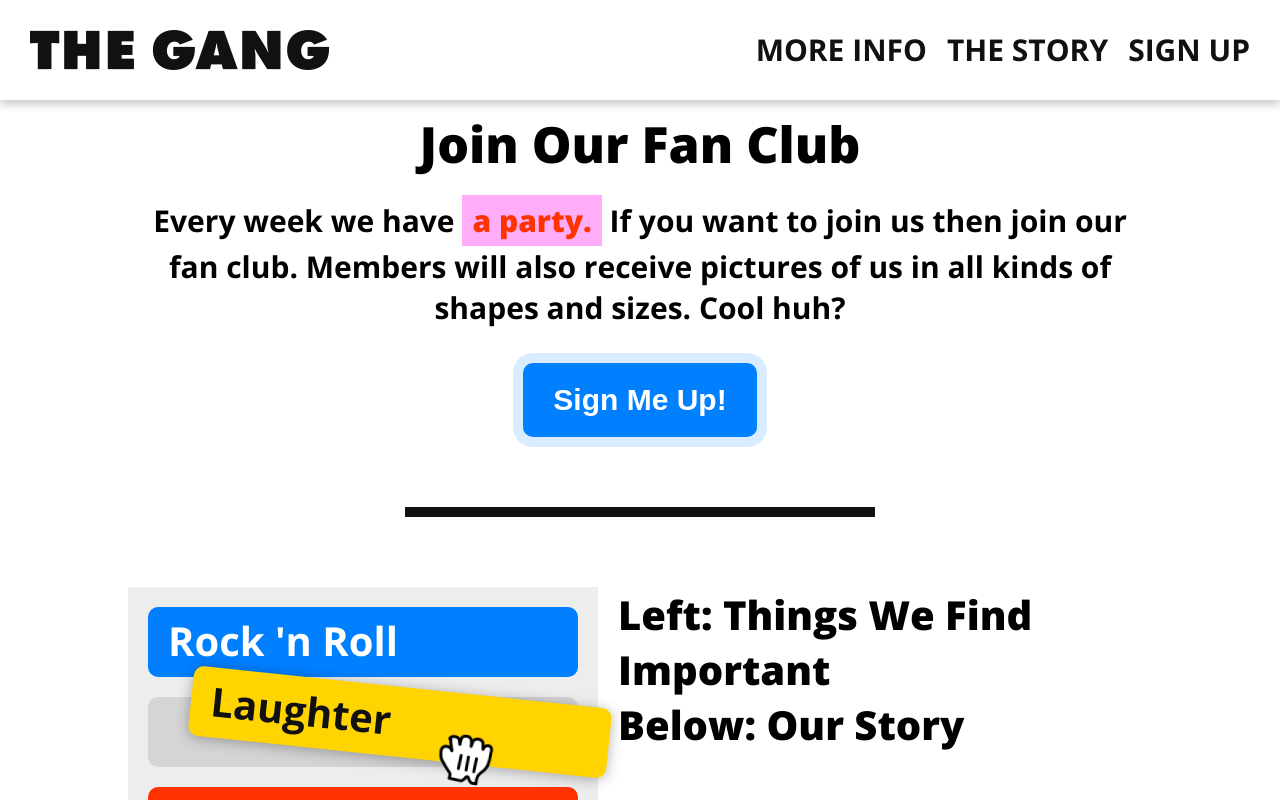
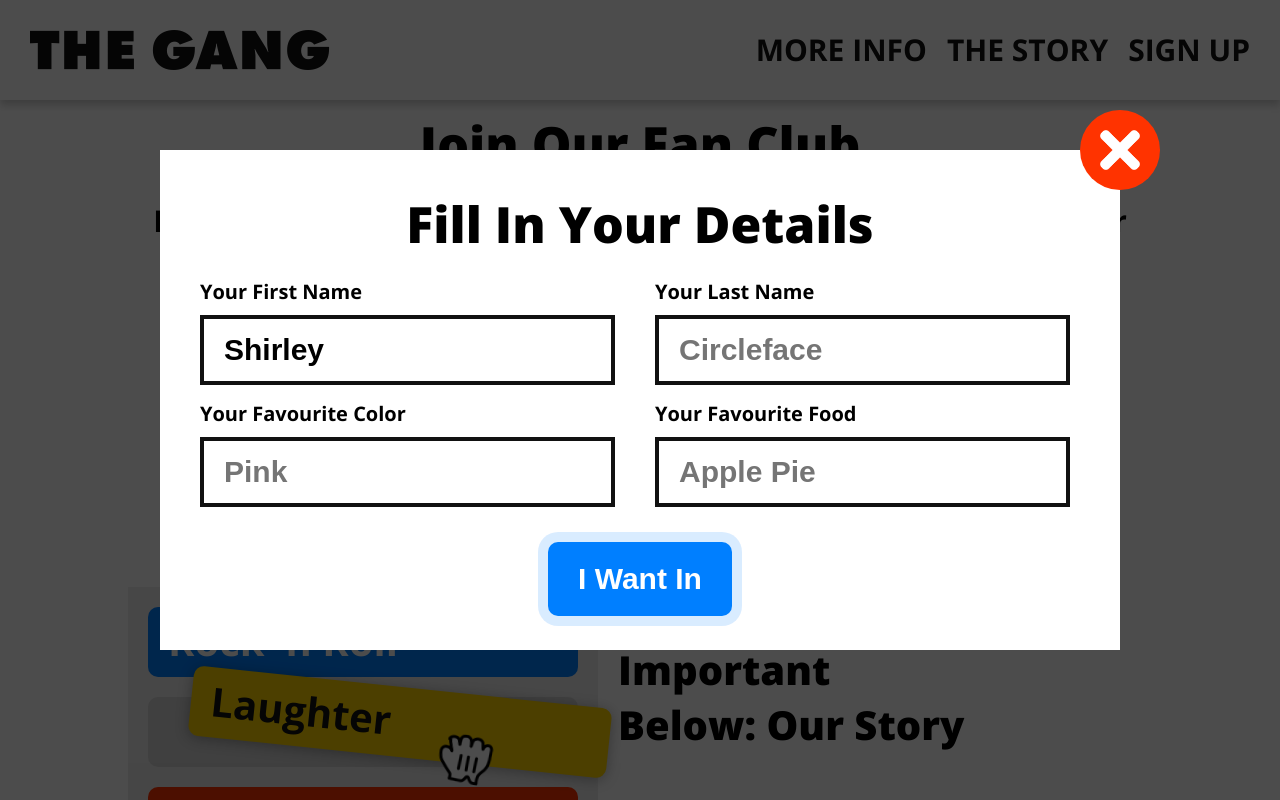
Before and after one commit to Raxu94/the-gang, a plain HTML site: page index.html in a window 1280 px wide. Both pictures are taken after a click on the button "Sign Me Up!". Shown: the part 840-1640 px from the top of the page. Drawn offline with nearby package versions, Linux system fonts and the light colour scheme.

Commit message:
finished the popup and the whole page
Added som HTML and finished the CSS code, as well as added a tiny bit of Javascript

```diff
--- a/css/style.css
+++ b/css/style.css
@@ -285,31 +285,102 @@ footer a{
 
 .popup{
     display: none;
+    position: fixed;
+    top: 0;
+    bottom: 0;
+    right: 0;
+    left: 0;
 }
 
-/*
-<div class="sep"></div>
+.popup.show{
+    display: block;
+    z-index: 2;
+}
 
-<div class="story" id="story">
-    <ul class="nb-list">
-            <li class="blue">Rock 'n Roll</li>
-            <li class="gray">&nbsp;</li>
-            <li class="yellow dragging">Laughter</li>
-            <li class="red">Square Offs</li>
-            <li class="pink">Circuitous Routes</li>
-            <li class="salmon">Trigonometry</li>
-            <li class="blue">Rad Hats</li>
-            <li class="yellow">Being Silly</li>
-    </ul>
+.popup .blanket{
+    background-color: rgba(0,0,0,.7);
+    position: absolute;
+    top: 0;
+    bottom: 0;
+    right: 0;
+    left: 0;
+}
 
-    <h3>Left: Things We Find Important <br>
-    Below: Our Story</h3>
-    <p>Once upon a time there was a group of shapes. They were mostly black and rectangular. They were mean and very serious</p>
-    <p>And so they kicked the 3 shapes that didn't conform out of their gang, which was called the Right Angled Gang.</p>
-    <p>And so these three shapes were very sad, but found great joy and comfort being around each other.
-    They soon started having a lot of fun, started rocking and rolling, started being silly, and became the most well-known shape gang in the universe.</p>
-    <p>They even started making fun of squares and rectangles in what they like to call 'Square Offs'!</p>
-</div>
+.popup .content{
+    width: 960px;
+    height: 500px;
+    box-sizing: border-box;
+    padding: 30px 40px;
+    background-color: #fff;
+    text-align: center;
+    position: absolute;
+    margin-left: -480px;
+    left: 50%;
+    top: 50%;
+    margin-top: -250px;
+}
 
-<div class="sep"></div>
-*/
+.popup h2{
+    margin: 10px 0 20px;
+}
+
+.popup .cta{
+    margin-top: 20px;
+}
+
+.popup .close{
+    width: 80px;
+    height: 80px;
+    background-color: #ff3300;
+    background: #ff3300 url(img/close.png) no-repeat center center;
+    background-size: 50%;
+    position: absolute;
+    top: -40px;
+    right: -40px;
+    border-radius: 50%;
+    border: none;
+    outline: none;
+    overflow: hidden;
+    text-indent: -999px;
+    cursor: pointer;
+}
+
+.popup .close:active{
+   background-color: #ff7c5c;
+}
+
+.popup .row:after{
+    content: '';
+    display: table;
+    clear: both;
+}
+
+.popup .item{
+    float: left;
+    width: 415px;
+    margin-left: 40px;
+    text-align: left;
+    padding: 0 0 15px;
+}
+
+.popup .item:first-child{
+    margin-left: 0;
+}
+
+.popup .item label{
+    display: block;
+    font-size: 20px;
+    font-weight: bold;
+    margin-bottom: 10px;
+}
+
+.popup .item input[type='text']{
+    display: block;
+    font-size: 30px;
+    font-weight: bold;
+    border: 4px solid #111111;
+    height: 70px;
+    box-sizing: border-box;
+    width: 100%;
+    padding: 15px 20px;
+}
--- a/index.html
+++ b/index.html
@@ -31,7 +31,7 @@
 <nav>
     <a href="#" class="logo">The Gang</a>
     <ul>
-        <li><a href="#">Sign Up</a></li>
+        <li><a href="javascript:()" onclick="showPopup();">Sign Up</a></li>
         <li><a href="#story">The Story</a></li>
         <li><a href="#more-info">More Info</a></li>
     </ul>
@@ -42,7 +42,7 @@
         <h2>Join Our Fan Club</h2>
         <p>Every week we have <span class="highlight">a party.</span> If you want to join us then join our fan club.
         Members will also receive pictures of us in all kinds of shapes and sizes. Cool huh?</p>
-        <button class="cta">Sign Me Up!</button>
+        <button class="cta" onclick="showPopup();">Sign Me Up!</button>
     </div>
 </div>
 
@@ -81,32 +81,38 @@
     </div>
 </footer>
 
-<div class="popup">
+<div class="popup" id="popup">
     <div class="blanket"></div>
     <div class="content">
-        <h2>Dill In Your Details</h2>
+        <h2>Fill In Your Details</h2>
         <form action="">
-            <div>
+            <div class="row">
+                    <div class="item">
                         <label>Your First Name</label>
                         <input type="text" placeholder="Awesomeface" value="Shirley">
                     </div>
-            <div>
+                    <div class="item">
                         <label>Your Last Name</label>
                         <input type="text" placeholder="Circleface">
                     </div>
-            <div>
+             </div>
+             <div class="row">
+                    <div class="item">
                         <label>Your Favourite Color</label>
                         <input type="text" placeholder="Pink">
                     </div>
-                <div>
+                    <div class="item">
                         <label>Your Favourite Food</label>
                         <input type="text" placeholder="Apple Pie">
                     </div>
+            </div>
         <button class="cta">I Want In</button>
         </form>
-        <button class="close">Close</button>
+        <button class="close" onclick="hidePopup();">Close</button>
     </div>
 </div>
 
+<script src="script.js" type="text/javascript"></script>
+
 </body>
 </html>
--- /dev/null
+++ b/script.js
@@ -0,0 +1,11 @@
+console.log('hey there')
+
+function showPopup () {
+    var popup = document.getElementById('popup')
+    popup.classList.add('show')
+}
+
+function hidePopup () {
+    var popup = document.getElementById('popup')
+    popup.classList.remove('show')
+}
```
Also changed, not shown: css/img/close.png (added). Lines whose indentation alone changed are shown as unchanged.
